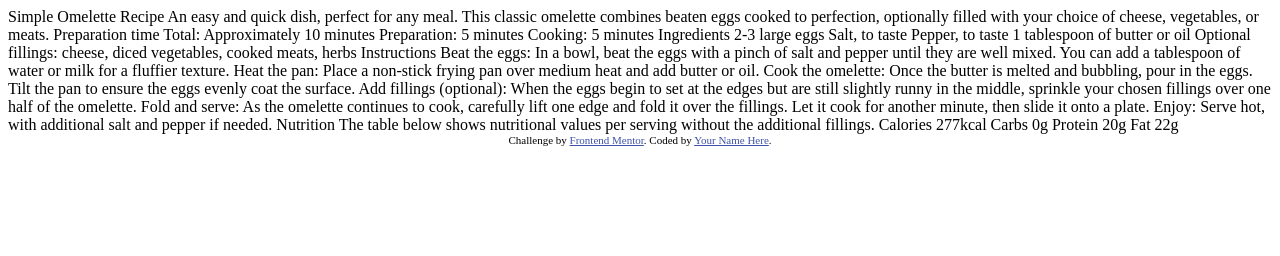
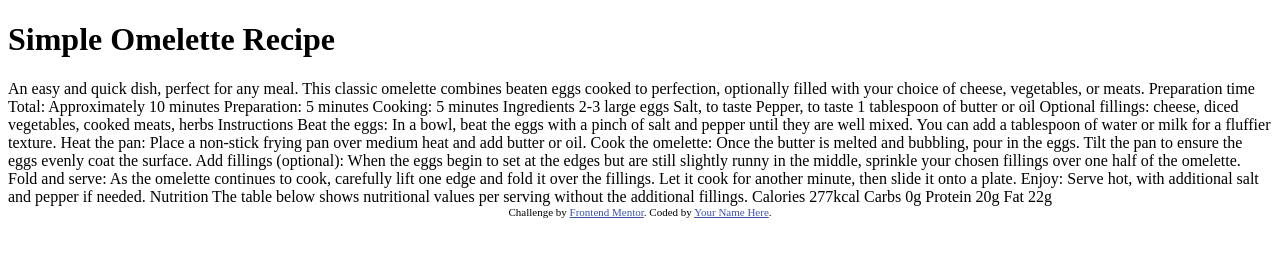
Before and after one commit to WelissonSC/recipePageChallenger, a plain HTML site: page index.html in a window 1280 px wide. Drawn offline with Linux system fonts and the light colour scheme.

Commit message:
Teste de modificação de H1

```diff
--- a/index.html
+++ b/index.html
@@ -16,7 +16,8 @@
 </head>
 <body>
 
-  Simple Omelette Recipe
+  <h1>Simple Omelette Recipe</h1>
+
 
   An easy and quick dish, perfect for any meal. This classic omelette combines beaten eggs cooked
   to perfection, optionally filled with your choice of cheese, vegetables, or meats.
```
